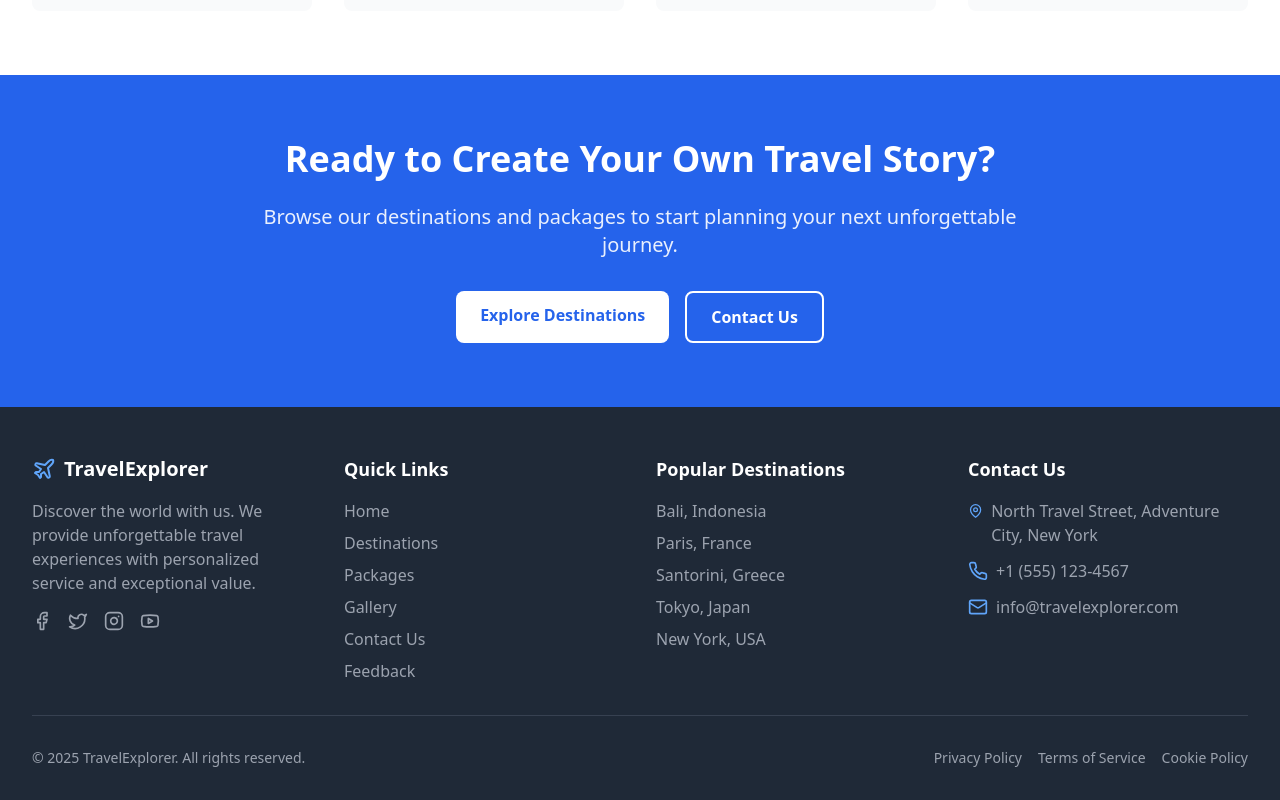
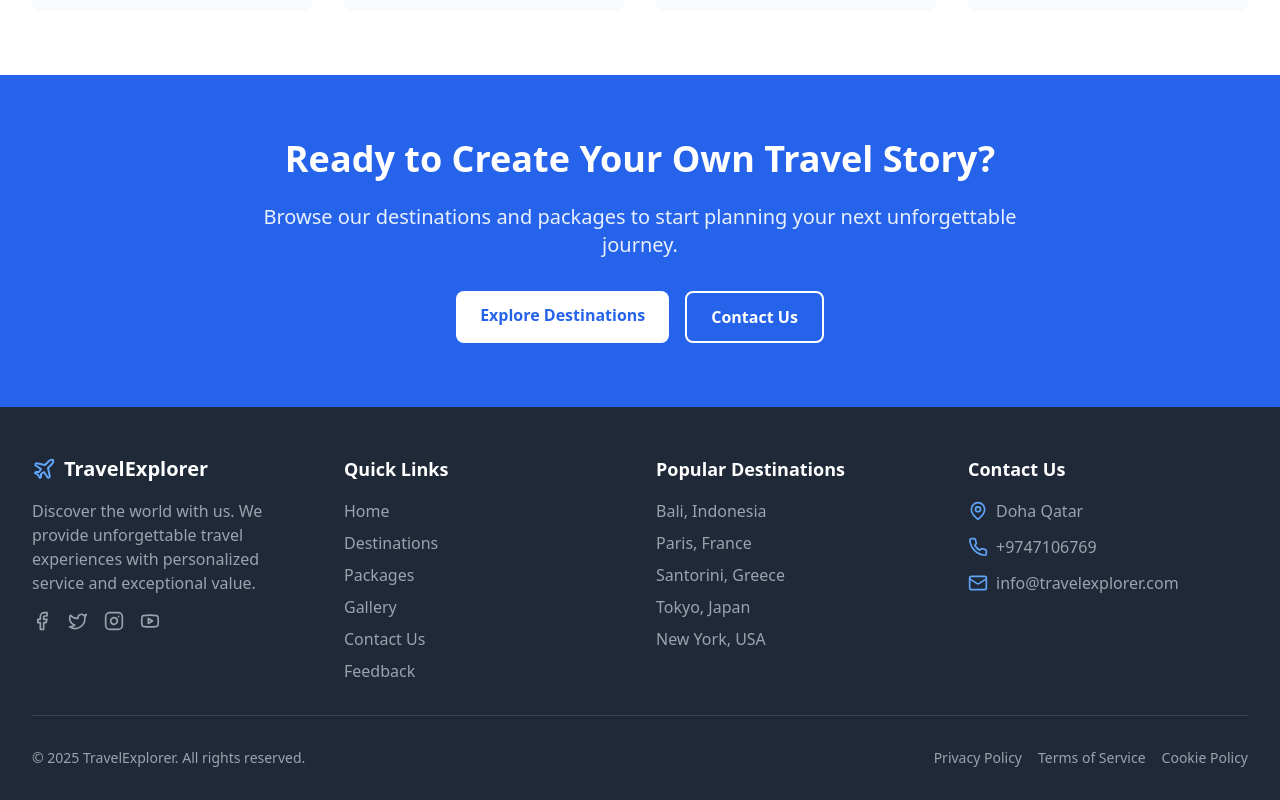
Before and after one commit to meali029/travelExplorer, a React (Vite) app: page /feedback in a window 1280 px wide. Shown: the part 1699-2499 px from the top of the page. Built offline with nearby package versions, Linux system fonts and the light colour scheme; grey boxes are pictures that could not be loaded.

Commit message:
Updated code with modifications

```diff
--- a/src/components/Footer.tsx
+++ b/src/components/Footer.tsx
@@ -85,11 +85,11 @@ const Footer = () => {
             <ul className="space-y-3">
               <li className="flex items-start">
                 <MapPin className="h-5 w-5 text-blue-400 mr-2 mt-0.5" />
-                <span className="text-gray-400">North Travel Street, Adventure City, New York</span>
+                <span className="text-gray-400">Doha Qatar</span>
               </li>
               <li className="flex items-center">
                 <Phone className="h-5 w-5 text-blue-400 mr-2" />
-                <span className="text-gray-400">+1 (555) 123-4567</span>
+                <span className="text-gray-400">+9747106769</span>
               </li>
               <li className="flex items-center">
                 <Mail className="h-5 w-5 text-blue-400 mr-2" />
```
